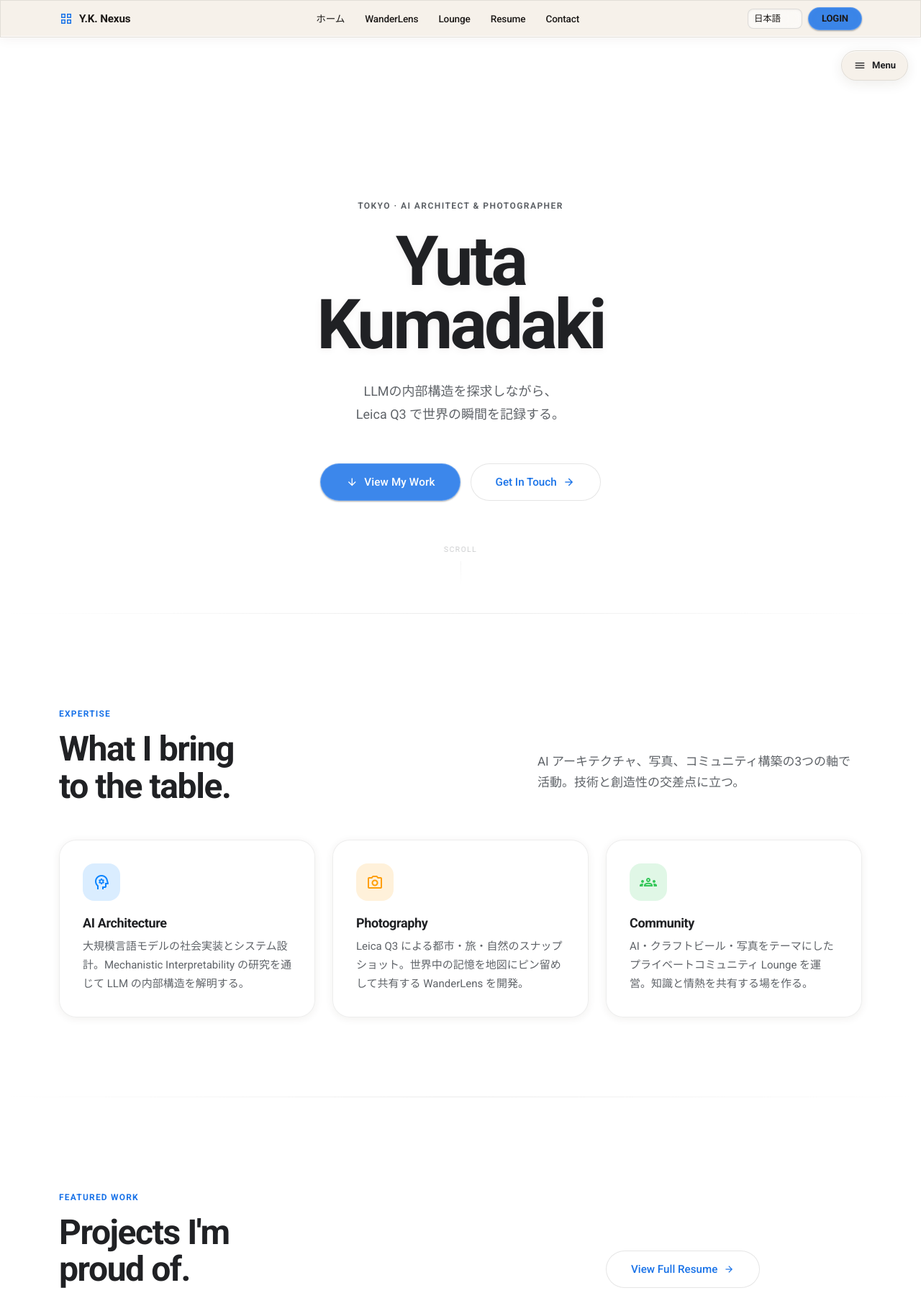
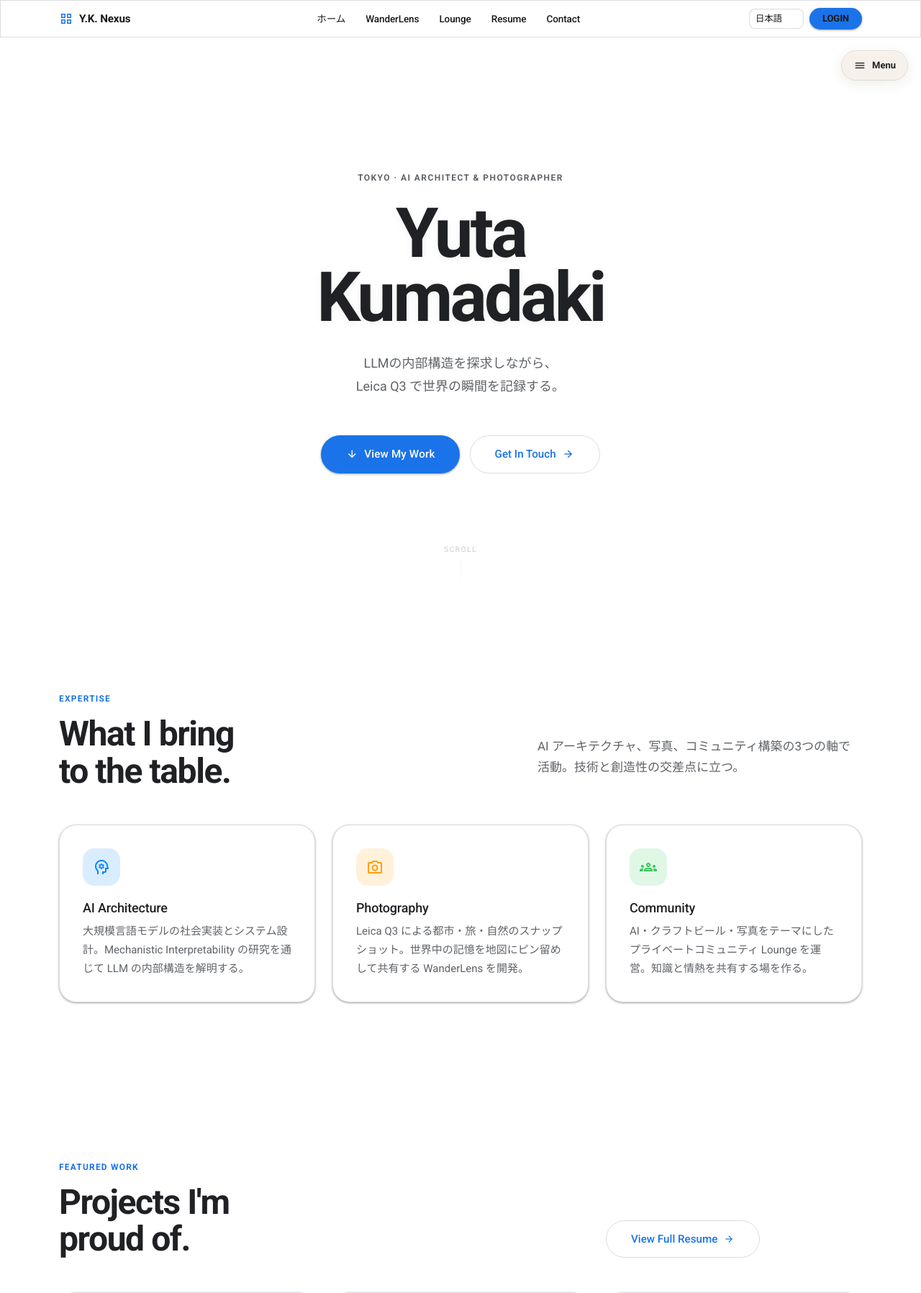
Before and after one commit to JE6HUB/je6hub_website, a Django app: page /ja/ in a window 1280 px wide. Shown: the top 1797 px of the page at 72% size. Run offline with Django 5.2, Linux system fonts and the light colour scheme; some libraries are stand-ins or nearby versions.

Commit message:
Dramatic Google UI Overhaul

```diff
--- a/my_website/core/templates/core/home.html
+++ b/my_website/core/templates/core/home.html
@@ -67,9 +67,6 @@
 
     <section class="hp-hero" aria-label="Introduction">
         <div>
-            <div class="code-chapter" aria-hidden="true">{#  ═══════════════════════════════════════════════════════════  #}
-{#  SECTION 01  ·  H  E  R  O                                    #}
-{#  ═══════════════════════════════════════════════════════════  #}</div>
             <p class="hp-eyebrow" aria-hidden="true">Tokyo · AI Architect &amp; Photographer</p>
             <h1 class="hp-display">Yuta<br>Kumadaki</h1>
             <p class="hp-lead">
@@ -92,13 +89,10 @@
         </div>
     </section>
 
-    <div class="hp-divider"></div>
-
     <section class="hp-section">
         <div class="container-xl">
             <div class="row align-items-end mb-5">
                 <div class="col-lg-6">
-                    <div class="code-chapter code-chapter-section hp-reveal" aria-hidden="true">{#  ──────────────────  02 / expertise  ──────────────────  #}</div>
                     <span class="hp-section-eyebrow hp-reveal">Expertise</span>
                     <h2 class="hp-section-heading hp-reveal hp-reveal-d1">What I&nbsp;bring<br>to the table.</h2>
                 </div>
@@ -141,13 +135,10 @@
         </div>
     </section>
 
-    <div class="hp-divider"></div>
-
     <section class="hp-section" id="work">
         <div class="container-xl">
             <div class="row align-items-end mb-5">
                 <div class="col-lg-6">
-                    <div class="code-chapter code-chapter-section hp-reveal" aria-hidden="true">{#  ──────────────────  03 / featured_work  ───────────────  #}</div>
                     <span class="hp-section-eyebrow hp-reveal">Featured Work</span>
                     <h2 class="hp-section-heading hp-reveal hp-reveal-d1">Projects I'm<br>proud of.</h2>
                 </div>
@@ -220,14 +211,11 @@
         </div>
     </section>
 
-    <div class="hp-divider"></div>
-
     {% if user.is_authenticated and user.favorite_track_title %}
     <section class="hp-section">
         <div class="container-xl">
             <div class="row justify-content-center">
                 <div class="col-lg-8 hp-reveal">
-                    <div class="code-chapter code-chapter-section" aria-hidden="true">{#  ──────────────────  04 / now_listening  ──────────────────  #}</div>
                     <span class="hp-section-eyebrow">Now Listening</span>
                     <div class="hp-now-playing mt-3">
                         <div class="d-flex align-items-center gap-4">
@@ -261,13 +249,11 @@
             </div>
         </div>
     </section>
-    <div class="hp-divider"></div>
     {% endif %}
 
     <section class="hp-cta-banner" aria-label="Contact call to action">
         <div class="container-xl">
             <div class="hp-reveal">
-                <div class="code-chapter" aria-hidden="true">{#  ════════════════════  05 / C T A  ════════════════════  #}</div>
                 <h2 class="hp-cta-banner-title">
                     Let's build<br>something together.
                 </h2>
--- a/my_website/static/css/style.css
+++ b/my_website/static/css/style.css
@@ -7,9 +7,9 @@
     /* ── Surfaces ── */
     --ios-glass-bg:             #ffffff;
     --ios-glass-bg-hover:       #f8f9fa;
-    --ios-glass-border:         rgba(0, 0, 0, 0.08);
+    --ios-glass-border:         #dadce0;
     --ios-glass-highlight:      rgba(255, 255, 255, 1);
-    --ios-glass-shadow:         rgba(0, 0, 0, 0.08);
+    --ios-glass-shadow:         rgba(60, 64, 67, 0.15);
 
     /* ── Text ── */
     --ios-glass-text:           #202124;
@@ -23,26 +23,26 @@
     /* ── Accent — Google Blue (primary) ── */
     --ios-glass-accent:         #1a73e8;
     --ios-glass-accent-strong:  #174ea6;
-    --ios-glass-accent-soft:    rgba(26, 115, 232, 0.12);
+    --ios-glass-accent-soft:    #e8f0fe;
 
     /* ── Accent — Green (secondary) ── */
     --accent-sage:              #188038;
-    --accent-sage-soft:         rgba(24, 128, 56, 0.12);
+    --accent-sage-soft:         #e6f4ea;
 
     /* ── Accent — Yellow/Red (tertiary) ── */
     --accent-lavender:          #ea4335;
-    --accent-lavender-soft:     rgba(234, 67, 53, 0.12);
+    --accent-lavender-soft:     #fce8e6;
 
     /* ── Surfaces ── */
     --ios-glass-surface:        #ffffff;
     --ios-glass-surface-strong: #f8f9fa;
 
     /* ── Spacing & Shape ── */
-    --ios-glass-section-gap:    clamp(1rem, 2vw, 2rem);
-    --ios-glass-card-padding:   clamp(1.25rem, 2.5vw, 2rem);
-    --ios-glass-radius-card:    12px;
+    --ios-glass-section-gap:    clamp(2rem, 4vw, 4rem);
+    --ios-glass-card-padding:   clamp(1.5rem, 3vw, 2.5rem);
+    --ios-glass-radius-card:    24px;
     --ios-glass-radius-pill:    999px;
-    --ios-glass-radius-long:    8px;
+    --ios-glass-radius-long:    16px;
     --navbar-height:            64px;
 }
 
@@ -182,7 +182,7 @@ a:hover { color: var(--ios-glass-accent-strong); }
     border-top: none !important;
 }
 
-/* ── Backdrop filter (shared) ── */
+/* ── Backdrop filter (removed for Google MD3) ── */
 .glass-navbar,
 .glass-footer,
 .glass-card,
@@ -200,29 +200,8 @@ a:hover { color: var(--ios-glass-accent-strong); }
 .form-select,
 .input-group-text,
 table {
-    backdrop-filter: blur(24px) saturate(150%);
-    -webkit-backdrop-filter: blur(24px) saturate(150%);
-}
-
-/* ── Glass surface (shared bg/border/shadow) ── */
-.glass-navbar,
-.glass-footer,
-.glass-card,
-.glass-modal,
-.glass-control,
-.glass-toast,
-.glass-panel,
-.glass-surface,
-.card,
-.modal-content,
-.toast,
-.alert,
-.dropdown-menu {
     background: var(--ios-glass-bg);
     border: 1px solid var(--ios-glass-border);
-    box-shadow:
-        inset 0 1px 0 var(--ios-glass-highlight),
-        0 4px 20px var(--ios-glass-shadow);
 }
 
 .glass-card,
@@ -235,17 +214,14 @@ table {
 .alert,
 .dropdown-menu {
     border-radius: var(--ios-glass-radius-card);
+    box-shadow: 0 1px 2px 0 rgba(60,64,67,0.3), 0 1px 3px 1px rgba(60,64,67,0.15);
 }
 
 /* ── Navbar ── */
 .glass-navbar {
-    background: rgba(245, 240, 232, 0.90);
-    border-bottom: 1px solid rgba(0, 0, 0, 0.07);
-    backdrop-filter: blur(28px) saturate(150%);
-    -webkit-backdrop-filter: blur(28px) saturate(150%);
-    box-shadow:
-        inset 0 -1px 0 rgba(255, 255, 255, 0.80),
-        0 2px 16px rgba(60, 40, 20, 0.06);
+    background: #ffffff;
+    border-bottom: 1px solid #dadce0;
+    box-shadow: none;
     z-index: 1120;
     height: var(--navbar-height);
 }
@@ -459,10 +435,8 @@ canvas:not(#bgCanvas) { max-width: 100%; border-radius: var(--ios-glass-radius-c
 .ios-glass-btn,
 .btn-primary,
 .glass-btn {
-    background: rgba(26, 115, 232, 0.85); /* Semi-transparent Google Blue */
-    backdrop-filter: blur(12px);
-    -webkit-backdrop-filter: blur(12px);
-    border: 1px solid rgba(255, 255, 255, 0.2);
+    background: var(--ios-glass-accent);
+    border: none;
     border-radius: var(--ios-glass-radius-pill);
     color: #ffffff;
     font-weight: 500;
@@ -474,21 +448,20 @@ canvas:not(#bgCanvas) { max-width: 100%; border-radius: var(--ios-glass-radius-c
     align-items: center;
     justify-content: center;
     text-decoration: none;
-    box-shadow: 0 1px 3px rgba(0, 0, 0, 0.12), 0 1px 2px rgba(0, 0, 0, 0.24);
+    box-shadow: 0 1px 2px 0 rgba(60,64,67,0.3), 0 1px 3px 1px rgba(60,64,67,0.15);
 }
 .ios-glass-btn:hover,
 .btn-primary:hover,
 .glass-btn:hover {
-    background: rgba(23, 78, 166, 0.90);
-    transform: translateY(-1px);
-    box-shadow: 0 3px 6px rgba(0, 0, 0, 0.16), 0 3px 6px rgba(0, 0, 0, 0.23);
+    background: var(--ios-glass-accent-strong);
+    box-shadow: 0 1px 3px 0 rgba(60,64,67,0.3), 0 4px 8px 3px rgba(60,64,67,0.15);
     color: #ffffff;
 }
 .ios-glass-btn:active,
 .btn-primary:active,
 .glass-btn:active {
     transform: translateY(0);
-    box-shadow: 0 1px 3px rgba(0, 0, 0, 0.12);
+    box-shadow: 0 1px 2px 0 rgba(60,64,67,0.3), 0 1px 3px 1px rgba(60,64,67,0.15);
 }
 
 /* ── Badge ── */
@@ -849,37 +822,34 @@ a.expandable-panel .panel-item,
 .hp-btn-primary {
     display: inline-flex; align-items: center; gap: 8px;
     padding: 14px 34px;
-    background: rgba(26, 115, 232, 0.85); /* Semi-transparent Google Blue */
-    backdrop-filter: blur(12px); -webkit-backdrop-filter: blur(12px);
-    border: 1px solid rgba(255, 255, 255, 0.2);
+    background: var(--ios-glass-accent);
+    border: none;
     color: #ffffff;
     font-weight: 500; font-size: 0.95rem; letter-spacing: 0.01em;
     border-radius: 999px; text-decoration: none;
     transition: all 0.2s ease;
-    box-shadow: 0 1px 3px rgba(0, 0, 0, 0.12), 0 1px 2px rgba(0, 0, 0, 0.24);
+    box-shadow: 0 1px 2px 0 rgba(60,64,67,0.3), 0 1px 3px 1px rgba(60,64,67,0.15);
     text-shadow: none;
 }
 .hp-btn-primary:hover {
-    background: rgba(23, 78, 166, 0.90);
-    transform: translateY(-1px);
-    box-shadow: 0 3px 6px rgba(0, 0, 0, 0.16), 0 3px 6px rgba(0, 0, 0, 0.23);
+    background: var(--ios-glass-accent-strong);
+    box-shadow: 0 1px 3px 0 rgba(60,64,67,0.3), 0 4px 8px 3px rgba(60,64,67,0.15);
     color: #ffffff;
 }
 
 .hp-btn-ghost {
     display: inline-flex; align-items: center; gap: 8px;
     padding: 14px 34px;
-    background: rgba(255, 255, 255, 0.6);
-    border: 1px solid rgba(0, 0, 0, 0.1);
-    color: #1a73e8; /* Google Blue text */
+    background: #ffffff;
+    border: 1px solid #dadce0;
+    color: var(--ios-glass-accent);
     font-weight: 500; font-size: 0.95rem; border-radius: 999px; text-decoration: none;
-    backdrop-filter: blur(16px); -webkit-backdrop-filter: blur(16px);
     transition: all 0.2s ease;
 }
 .hp-btn-ghost:hover {
-    background: rgba(255, 255, 255, 0.85);
-    border-color: rgba(26, 115, 232, 0.3);
-    transform: translateY(-1px); color: #174ea6;
+    background: var(--ios-glass-surface-strong);
+    border-color: var(--ios-glass-accent);
+    color: var(--ios-glass-accent-strong);
 }
 
 .hp-scroll-cue {
@@ -929,61 +899,55 @@ a.expandable-panel .panel-item,
 /* ── Expertise cards ── */
 .hp-card {
     padding: 32px;
-    background: rgba(255, 255, 255, 0.80);
-    border: 1px solid rgba(0, 0, 0, 0.07);
+    background: #ffffff;
+    border: 1px solid #dadce0;
     border-radius: 24px;
-    backdrop-filter: blur(20px) saturate(140%);
-    -webkit-backdrop-filter: blur(20px) saturate(140%);
-    box-shadow: 0 2px 12px rgba(60, 40, 20, 0.07);
+    box-shadow: 0 1px 2px 0 rgba(60,64,67,0.3), 0 1px 3px 1px rgba(60,64,67,0.15);
     transition: background 0.3s ease, border-color 0.3s ease, transform 0.3s ease, box-shadow 0.3s ease;
     height: 100%;
 }
 .hp-card:hover {
-    background: rgba(255, 255, 255, 0.90);
-    border-color: rgba(0, 0, 0, 0.11);
-    transform: translateY(-4px);
-    box-shadow: 0 16px 40px rgba(60, 40, 20, 0.11);
+    box-shadow: 0 1px 3px 0 rgba(60,64,67,0.3), 0 4px 8px 3px rgba(60,64,67,0.15);
 }
 .hp-icon-wrap {
     width: 52px; height: 52px; border-radius: 16px;
     display: flex; align-items: center; justify-content: center;
     margin-bottom: 20px; font-size: 26px;
 }
-.hp-card-title { font-size: 1.125rem; font-weight: 700; letter-spacing: -0.02em; color: var(--ios-glass-text); margin-bottom: 10px; line-height: 1.2; }
+.hp-card-title { font-size: 1.125rem; font-weight: 500; letter-spacing: -0.01em; color: var(--ios-glass-text); margin-bottom: 10px; line-height: 1.2; }
 .hp-card-body  { font-size: 0.9375rem; font-weight: 400; color: var(--ios-glass-text-muted); line-height: 1.72; margin: 0; }
 
 /* ── Work cards ── */
 .hp-work-card {
     display: flex; flex-direction: column;
-    background: rgba(255, 255, 255, 0.80);
-    border: 1px solid rgba(0, 0, 0, 0.07);
+    background: #ffffff;
+    border: 1px solid #dadce0;
     border-radius: 24px; overflow: hidden; text-decoration: none;
-    box-shadow: 0 2px 12px rgba(60, 40, 20, 0.07);
-    transition: transform 0.35s cubic-bezier(0.22,1,0.36,1), border-color 0.3s ease, box-shadow 0.35s ease;
+    box-shadow: 0 1px 2px 0 rgba(60,64,67,0.3), 0 1px 3px 1px rgba(60,64,67,0.15);
+    transition: transform 0.35s ease, box-shadow 0.35s ease;
     height: 100%;
 }
 .hp-work-card:hover {
-    transform: translateY(-6px);
-    border-color: rgba(0, 0, 0, 0.12);
-    box-shadow: 0 20px 52px rgba(60, 40, 20, 0.13);
+    box-shadow: 0 1px 3px 0 rgba(60,64,67,0.3), 0 4px 8px 3px rgba(60,64,67,0.15);
 }
 .hp-work-card-visual {
     height: 160px; display: flex; align-items: center; justify-content: center;
     font-size: 52px; position: relative; overflow: hidden;
+    background: #f8f9fa;
 }
 .hp-work-card-content { padding: 28px; flex: 1; display: flex; flex-direction: column; }
 .hp-work-card-tag {
-    font-size: 0.72rem; font-weight: 600; letter-spacing: 0.09em; text-transform: uppercase;
+    font-size: 0.75rem; font-weight: 500; letter-spacing: 0.05em; text-transform: uppercase;
     color: var(--accent-sage); margin-bottom: 10px;
 }
-.hp-work-card-title { font-size: 1.1875rem; font-weight: 700; letter-spacing: -0.02em; color: var(--ios-glass-text); margin-bottom: 10px; line-height: 1.2; }
+.hp-work-card-title { font-size: 1.1875rem; font-weight: 500; letter-spacing: -0.01em; color: var(--ios-glass-text); margin-bottom: 10px; line-height: 1.2; }
 .hp-work-card-desc  { font-size: 0.9375rem; font-weight: 400; color: var(--ios-glass-text-muted); line-height: 1.72; flex: 1; margin-bottom: 20px; }
 .hp-chip {
-    display: inline-block; padding: 3px 11px;
-    background: rgba(28, 25, 23, 0.06);
-    border: 1px solid rgba(28, 25, 23, 0.10);
-    border-radius: 999px; font-size: 0.68rem; font-weight: 600;
-    color: var(--ios-glass-text-muted); letter-spacing: 0.02em;
+    display: inline-block; padding: 4px 12px;
+    background: #ffffff;
+    border: 1px solid #dadce0;
+    border-radius: 999px; font-size: 0.75rem; font-weight: 500;
+    color: var(--ios-glass-text-muted);
 }
 
 /* ── Now Playing ── */
```
